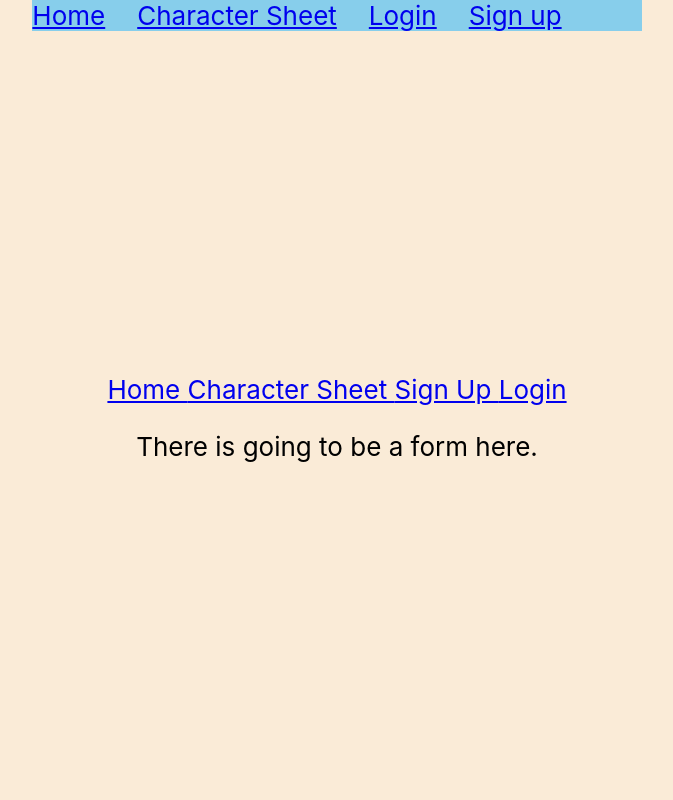
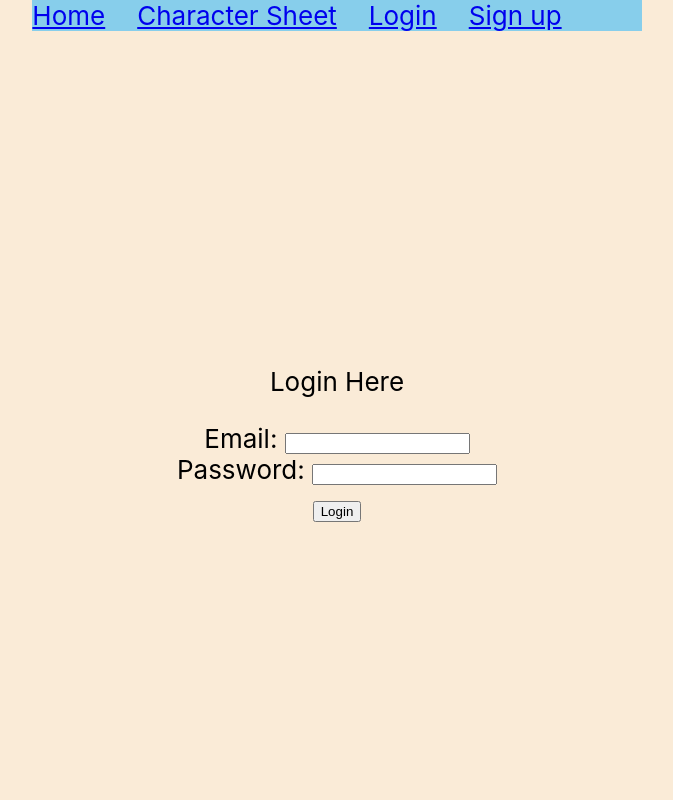
Before and after one commit to duointherain/characters, a React (Create React App) app: page /Login in a window 1280 px wide. Shown: the top 800 px of the page, without its empty margins (303-976 px from the left). Built offline with nearby package versions, Linux system fonts and the light colour scheme.

Commit message:
removed node folder

```diff
--- a/src/components/Login.js
+++ b/src/components/Login.js
@@ -8,9 +8,11 @@ function Login() {
     return (
       <div className="App">
         <header className="App-header">
-        <Navbar />
-     <p>There is going to be a form here. </p>
 
+     <p>Login Here </p>
+          <div>Email: <input type="email"></input></div>
+          <div>Password: <input type="text"></input></div>
+          <button className='charsub'>Login</button>
         </header>
       </div>
     );
--- a/src/components/Signup.js
+++ b/src/components/Signup.js
@@ -8,8 +8,10 @@ function Login() {
     return (
       <div className="App">
         <header className="App-header">
-        <Navbar />
-     <p>There is going to be a sign up form here. </p>
+
+        <div>Email: <input type="email"></input></div>
+          <div>Password: <input type="text"></input></div>
+          <button className='charsub'>Sign Up</button>
 
         </header>
       </div>
```
Also changed, not shown: 1 other file (tests, documents, lock files or other folders).
